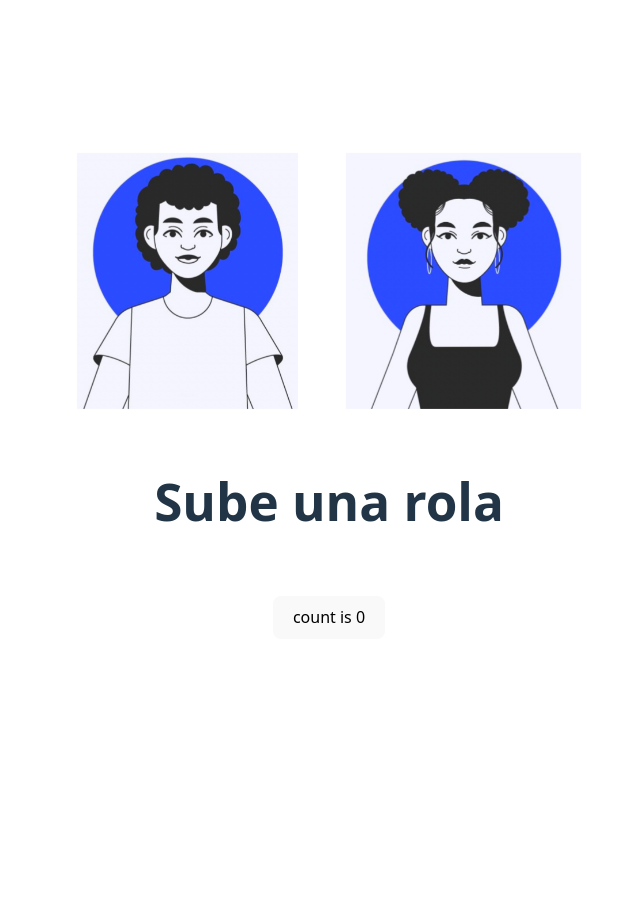
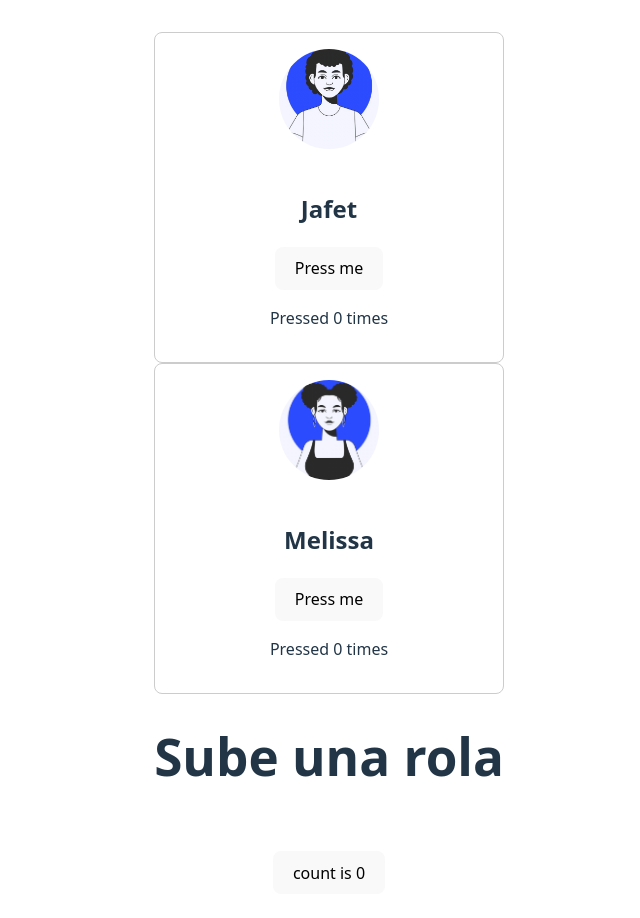
Before and after one commit to JafCas/wacha-the-sound, a Vue app: page / in a window 1280 px wide. Shown: the top 918 px of the page, without its empty margins (311-951 px from the left). Before the commit the page ends 800 px from the top, so only its background shows below. Built offline with nearby package versions, Linux system fonts and the light colour scheme.

Commit message:
Create card component for users.

```diff
--- a/src/App.vue
+++ b/src/App.vue
@@ -1,15 +1,24 @@
 <script setup lang="ts">
 import HelloWorld from './components/HelloWorld.vue'
+import PersonCard from './components/cards/Person.vue';
+import HimImage from './assets/Him.png';
+import HerImage from './assets/Her.png';
 </script>
 
 <template>
   <div>
-    <a href="https://vite.dev" target="_blank">
-      <img src="./assets/Him.png" class="logo" alt="Vite logo" />
-    </a>
-    <a href="https://vuejs.org/" target="_blank">
-      <img src="./assets/Her.png" class="logo vue" alt="Vue logo" />
-    </a>
+    <PersonCard
+      name="Jafet"
+      :onPress="id => console.log(`Button pressed with id: ${id}`)"
+      :imageUrl="HimImage"
+      imageAlt="Profile picture of Leonel Castillo"
+    />
+    <PersonCard
+      name="Melissa"
+      :onPress="id => console.log(`Button pressed with id: ${id}`)"
+      :imageUrl="HerImage"
+      imageAlt="Profile picture of Jane Doe"
+    />
   </div>
   <HelloWorld msg="Sube una rola" />
 </template>
--- /dev/null
+++ b/src/components/cards/Person.vue
@@ -0,0 +1,45 @@
+<script setup lang="ts">
+import { ref } from "vue";
+
+type Person = {
+  name: string;
+  onPress: (id: number) => void;
+  imageUrl: string;
+  imageAlt: string;
+};
+
+const count = ref(0);
+
+const { name, onPress, imageUrl, imageAlt } = defineProps<Person>();
+const id = ref(0);
+
+const handlePress = () => {
+  onPress(id.value++);
+  console.log(`Button pressed by ${name}`);
+};
+</script>
+
+<template>
+  <div class="card">
+    <img :src="imageUrl" :alt="imageAlt" class="person-image" />
+    <h2>{{ name }}</h2>
+    <button type="button" @click="handlePress">Press me</button>
+    <p>Pressed {{ count }} times</p>
+  </div>
+</template>
+
+<style scoped>
+.card {
+  border: 1px solid #ccc;
+  border-radius: 8px;
+  padding: 16px;
+  text-align: center;
+}
+.person-image {
+  width: 100px;
+  height: 100px;
+  border-radius: 50%;
+  object-fit: cover;
+  margin-bottom: 16px;
+}
+</style>
```
